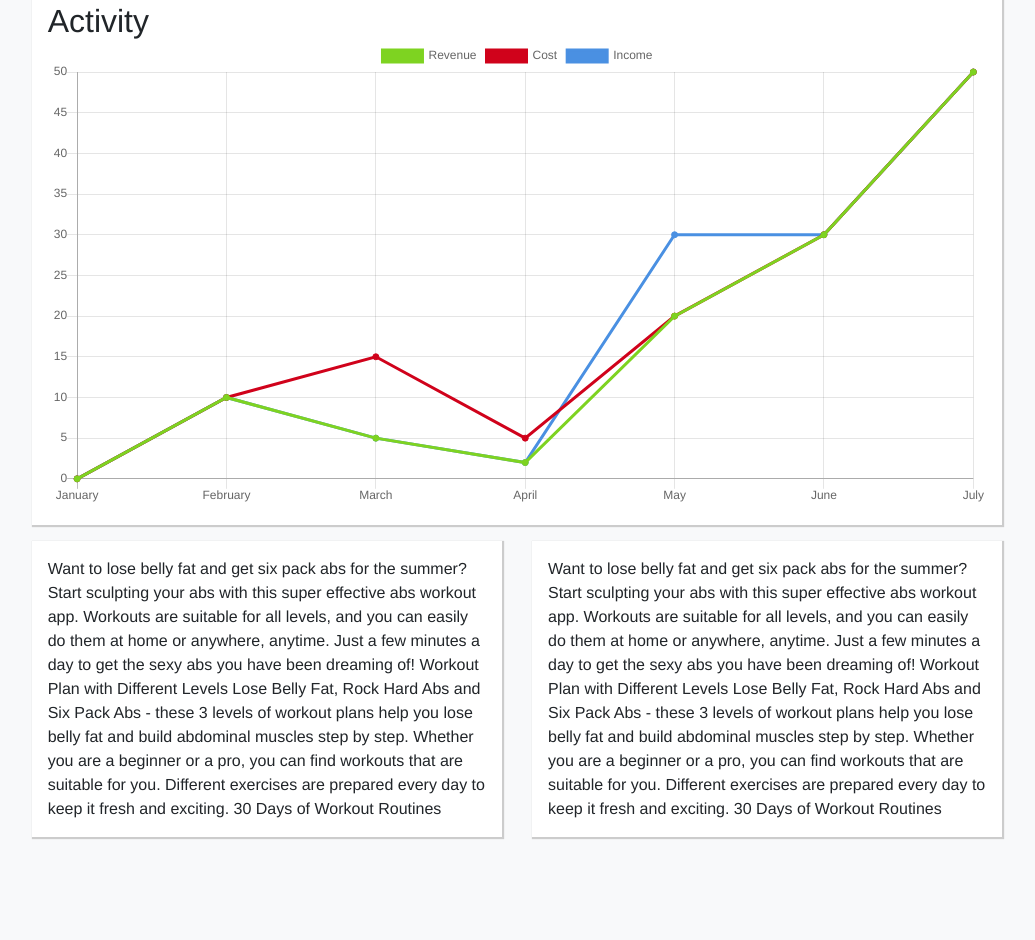
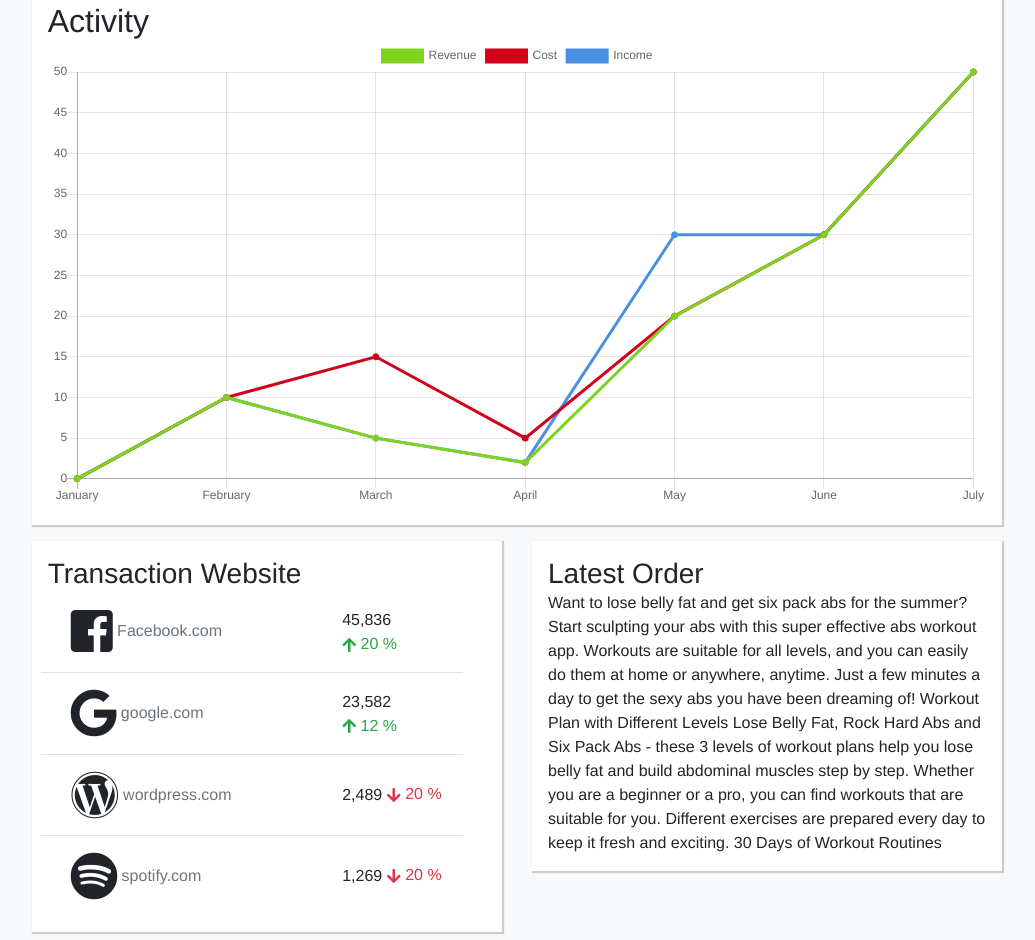
Before and after one commit to WadeHuang1993/F2E-2018, a plain HTML site: page week3-admin/index.html in a window 1280 px wide. Shown: the part 269-1209 px from the top of the page, without its empty margins (123-1158 px from the left). Before the commit the page ends 1114 px from the top, so only its background shows below. Drawn offline with nearby package versions, Linux system fonts and the light colour scheme.

Commit message:
feat: 新增 website 區塊
 issue #week3-admin

```diff
--- a/week3-admin/index.html
+++ b/week3-admin/index.html
@@ -25,8 +25,8 @@
     <title>F2E - Week3 - Admin</title>
 </head>
 <body class="bg-light container-fluid px-0">
-<header class="bg-dark px-5 text-white">
-    <div class="logo offset-1 pt-3 d-inline-block">
+<header class="bg-dark px-md-5 text-white">
+    <div class="logo offset-md-1 pt-3 d-inline-block">
         <span class="h2 home">Shoptime</span>
     </div>
     <nav class="d-inline-block">
@@ -46,7 +46,7 @@
         <span class="text-white">Admin</span>
     </div>
 </header>
-<section class="content bg-light px-5 py-2 offset-1 col-10">
+<section class="content bg-light px-md-5 py-2 offset-md-1 col-md-10">
     <div class="widget d-inline-block col-12">
         <span class="h3">Overview</span>
 
@@ -107,31 +107,91 @@
     <div class="activity pack clearfix mt-3">
         <div class="title bg-white">
             <span class="h2">Activity</span>
-            <div class="w-100 chartjs-size-monitor" style="position: absolute; left: 0px; top: 0px; right: 0px; bottom: 0px; overflow: hidden; pointer-events: none; visibility: hidden; z-index: -1;"><div class="chartjs-size-monitor-expand" style="position:absolute;left:0;top:0;right:0;bottom:0;overflow:hidden;pointer-events:none;visibility:hidden;z-index:-1;"><div style="position:absolute;width:1000000px;height:1000000px;left:0;top:0"></div></div><div class="chartjs-size-monitor-shrink" style="position:absolute;left:0;top:0;right:0;bottom:0;overflow:hidden;pointer-events:none;visibility:hidden;z-index:-1;"><div style="position:absolute;width:200%;height:200%;left:0; top:0"></div></div></div>
+            <div class="w-100 chartjs-size-monitor"
+                 style="position: absolute; left: 0px; top: 0px; right: 0px; bottom: 0px; overflow: hidden; pointer-events: none; visibility: hidden; z-index: -1;">
+                <div class="chartjs-size-monitor-expand"
+                     style="position:absolute;left:0;top:0;right:0;bottom:0;overflow:hidden;pointer-events:none;visibility:hidden;z-index:-1;">
+                    <div style="position:absolute;width:1000000px;height:1000000px;left:0;top:0"></div>
+                </div>
+                <div class="chartjs-size-monitor-shrink"
+                     style="position:absolute;left:0;top:0;right:0;bottom:0;overflow:hidden;pointer-events:none;visibility:hidden;z-index:-1;">
+                    <div style="position:absolute;width:200%;height:200%;left:0; top:0"></div>
+                </div>
+            </div>
             <canvas id="myChart"></canvas>
         </div>
     </div>
     </div>
 
-    <div class="info row mt-3">
-        <div class="col-6">
+    <div class="info row ">
+        <div class="col-md-6 mt-3">
             <div class="pack">
-                Want to lose belly fat and get six pack abs for the summer? Start sculpting your abs with this super
-                effective abs workout app. Workouts are suitable for all levels, and you can easily do them at home or
-                anywhere, anytime. Just a few minutes a day to get the sexy abs you have been dreaming of!
-
-                Workout Plan with Different Levels
-                Lose Belly Fat, Rock Hard Abs and Six Pack Abs - these 3 levels of workout plans help you lose belly fat
-                and build abdominal muscles step by step. Whether you are a beginner or a pro, you can find workouts
-                that are suitable for you. Different exercises are prepared every day to keep it fresh and exciting.
-
-                30 Days of Workout Routines
+                <div class="title">
+                    <span class="h3">Transaction Website</span>
                 </div>
 
+                <div class="transaction-website px-2">
+                    <div class="website-info container-fluid row pr-0 py-3 border-bottom">
+                        <div class="col-8">
+                            <i class="fab fa-3x fa-facebook-square align-middle"></i>
+                            <span class="text-secondary align-middle">Facebook.com</span>
+                        </div>
+                        <div class="col-4 align-text-bottom my-auto">
+                                <span class="align-middle">45,836</span>
+                                <span class="text-success d-inline-block">
+                                    <i class="fas fa-arrow-up align-middle"></i>
+                                20 %
+                                </span>
+                        </div>
+                    </div>
+                    <div class="website-info container-fluid row pr-0 py-3 border-bottom">
+                        <div class="col-8">
+                            <i class="fab fa-3x fa-google align-middle"></i>
+                            <span class="text-secondary align-middle">google.com</span>
+                        </div>
+                        <div class="col-4 align-text-bottom my-auto">
+                                <span class="align-middle">23,582</span>
+                                <span class="text-success d-inline-block">
+                                    <i class="fas fa-arrow-up align-middle"></i>
+                                12 %
+                                </span>
+                        </div>
+                    </div>
+                    <div class="website-info container-fluid row pr-0 py-3 border-bottom">
+                        <div class="col-8">
+                            <i class="fab fa-3x fa-wordpress align-middle"></i>
+                            <span class="text-secondary align-middle">wordpress.com</span>
+                        </div>
+                        <div class="col-4 align-text-bottom my-auto">
+                                <span class="align-middle">2,489</span>
+                                <span class="text-danger d-inline-block">
+                                    <i class="fas fa-arrow-down align-middle"></i>
+                                20 %
+                                </span>
+                        </div>
+                    </div>
+                    <div class="website-info container-fluid row pr-0 py-3">
+                        <div class="col-8">
+                            <i class="fab fa-3x fa-spotify align-middle"></i>
+                            <span class="text-secondary align-middle">spotify.com</span>
+                        </div>
+                        <div class="col-4 align-text-bottom my-auto">
+                                <span class="align-middle">1,269</span>
+                                <span class="text-danger d-inline-block">
+                                    <i class="fas fa-arrow-down align-middle"></i>
+                                20 %
+                                </span>
+                        </div>
+                    </div>
+                </div>
+            </div>
         </div>
 
-        <div class="col-6">
+        <div class="col-md-6 mt-3">
             <div class="pack">
+                <div class="title">
+                    <span class="h3">Latest Order</span>
+                </div>
                 Want to lose belly fat and get six pack abs for the summer? Start sculpting your abs with this super
                 effective abs workout app. Workouts are suitable for all levels, and you can easily do them at home or
                 anywhere, anytime. Just a few minutes a day to get the sexy abs you have been dreaming of!
@@ -187,7 +247,7 @@
     });
 
 
-    window.onload = function() {
+    window.onload = function () {
 
     };
 </script>
```
Lines whose indentation alone changed are shown as unchanged.
